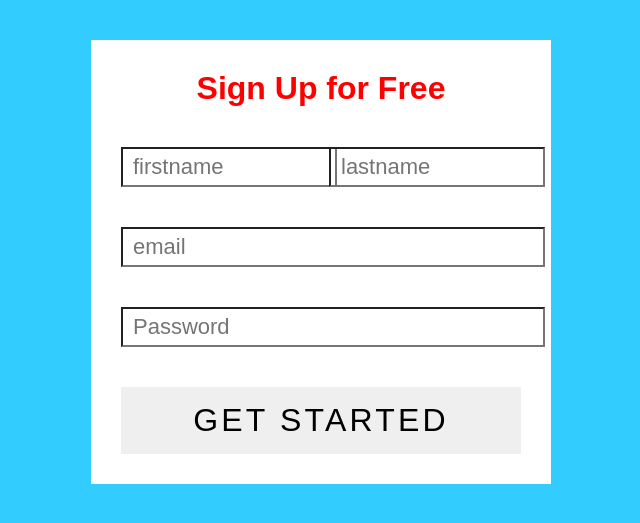
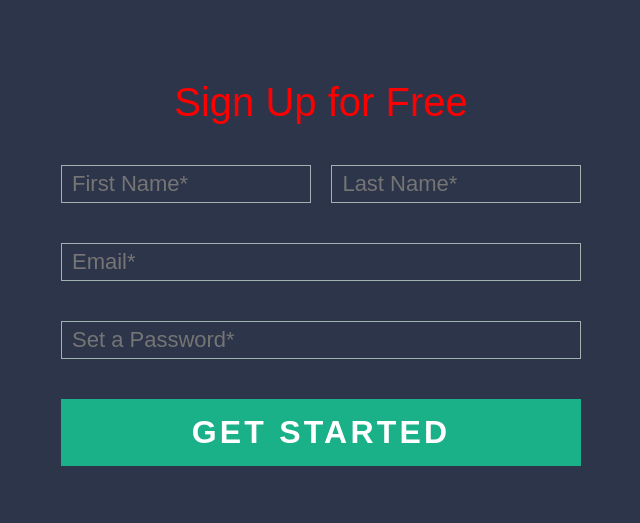
Before and after one commit to ngoclt58/CanMua, a PHP site: page /dangki.html in a window 1280 px wide. Shown: the top 523 px of the page, without its empty margins (319-959 px from the left). Run offline with PHP 8.4, Linux system fonts and the light colour scheme.

Commit message:
add sign in

```diff
--- a/8-login-form/index.html
+++ b/8-login-form/index.html
@@ -14,8 +14,8 @@
   <section class="container">
     <div class="login">
       <h1>Login to Web App</h1>
-      <form method="post" action="index.html">
-        <p><input type="text" name="login" value="" placeholder="Username or Email"></p>
+      <form method="post" action="login.php">
+        <p><input type="text" name="email" value="" placeholder="Username or Email"></p>
         <p><input type="password" name="password" value="" placeholder="Password"></p>
         <p class="remember_me">
           <label>
--- a/CANMUA.html
+++ b/CANMUA.html
@@ -59,8 +59,9 @@ function fadeSlide()
 </head>
 <body>
 	<form>
-	<div style="text-align:center"><a href="dangki/dangki.html"> <input type="button" value="đăng kí" /> </a>
-	 &nbsp;<a href="8-login-form/index.html"><input type="button" value="đăng nhập" /> </a></div>
+	<div style="text-align:center">
+    <a href="dangki/dangki.html"> <input type="button" value="đăng kí" /> </a>
+	 <a href="8-login-form/index.html"><input type="button" value="đăng nhập" /> </a></div>
 	</form>
 
 <table width="818" border="0" cellpadding="0" cellspacing="0" align="center">
--- /dev/null
+++ b/_notes/dwsync.xml
@@ -0,0 +1,4 @@
+<?xml version="1.0" encoding="utf-8" ?>
+<dwsync>
+<file name="register.php" server="C:/wamp/www/CanMua" local="130675361054506130" remote="130675361050000000" Dst="0" />
+</dwsync>
--- a/dangki/dangki.html
+++ b/dangki/dangki.html
@@ -16,21 +16,20 @@
         <div id="signup">
          <h1 style="color:#F00;">Sign Up for Free</h1>
 
-          <form action="/" method="post">
-
+          <form action="register.php" method="post">
           <div class="top-row">
             <div class="field-wrap">
               <label>
                 <span class="req"></span>
               </label>
-              <input type="text" required autocomplete="off" placeholder="firstname"/>
+              <input type="text" name = "firstname" required autocomplete="off" placeholder="First Name*"/>
             </div>
 
             <div class="field-wrap">
               <label>
                 <span class="req"></span>
               </label>
-              <input type="text"required autocomplete="off" placeholder="lastname" />
+              <input type="text" name="lastname"required autocomplete="off" placeholder="Last Name*" />
             </div>
           </div>
 
@@ -38,14 +37,14 @@
             <label>
               <span class="req"></span>
             </label>
-            <input type="email"required autocomplete="off" placeholder="email"/>
+            <input type="email" name = "email" required autocomplete="off" placeholder="Email*"/>
           </div>
 
           <div class="field-wrap">
             <label>
               <span class="req"></span>
             </label>
-            <input type="password"required autocomplete="off" placeholder="Password"/>
+            <input type="password" name="password" required autocomplete="off" placeholder="Set a Password*"/>
           </div>
 
           <button type="submit" class="button button-block"/>Get Started</button>
@@ -55,29 +54,7 @@
         </div>
 
         <div id="login">
-          <h1>Welcome Back!</h1>
 
-          <form action="/" method="post">
-
-            <div class="field-wrap">
-            <label>
-              Email Address<span class="req">*</span>
-            </label>
-            <input type="email"required autocomplete="off"/>
-          </div>
-
-          <div class="field-wrap">
-            <label>
-              Password<span class="req">*</span>
-            </label>
-            <input type="password"required autocomplete="off"/>
-          </div>
-
-          <p class="forgot"><a href="#">Forgot Password?</a></p>
-
-          <button class="button button-block"/>Log In</button>
-
-          </form>
 
         </div>
 
--- a/dangki/style.css
+++ b/dangki/style.css
@@ -1,18 +1,3 @@
-$body-bg: #c1bdba;
-$form-bg: #13232f;
-$white: #ffffff;
-
-$main: #1ab188;
-$main-light: lighten($main,5%);
-$main-dark: darken($main,5%);
-
-$gray-light: #a0b3b0;
-$gray: #ddd;
-
-$thin: 300;
-$normal: 400;
-$bold: 600;
-$br: 4px;
 
 *, *:before, *:after {
   box-sizing: border-box;
@@ -23,99 +8,25 @@ html {
 }
 
 body {
-  background-color:#3CF;
+  background:#2D354A;
   font-family: 'Titillium Web', sans-serif;
 }
 
-a {
-  text-decoration:none;
-  color:$main;
-  transition:.5s ease;
-  &:hover {
-    color:$main-dark;
-  }
+.form {
+  background:rgba( #13232f,.9);
+  padding: 40px;
+  max-width:600px;
+  margin:40px auto;
+  border-radius:4px;
+  box-shadow:0 4px 10px 4px rgba(#13232f,.3);
 }
 
-.form {
-  background-color:#FFF;
-  background:rgba($form-bg,.9);
-  padding: 30px;
-  max-width:400px;
-  margin:40px auto;
-  border-radius:$br;
-  box-shadow:0 4px 10px 4px rgba($form-bg,.3);
-}
-
-.tab-group {
-  list-style:none;
-  padding:0;
-  margin:0 0 20px 0;
-  &:after {
-    content: "";
-    display: table;
-    clear: both;
-  }
-  li a {
-    display:block;
-    text-decoration:none;
-    padding:15px;
-    background:rgba($gray-light,.25);
-    color:$gray-light;
-    font-size:20px;
-    float:left;
-    width:50%;
-    text-align:center;
-    cursor:pointer;
-    transition:.5s ease;
-    &:hover {
-      background:$main-dark;
-      color:$white;
-    }
-  }
-  .active a {
-    background:$main;
-    color:$white;
-  }
-}
-
-.tab-content > div:last-child {
-  display:none;
-}
-
-
 h1 {
+  font-size:40px;
   text-align:center;
-  color:$white;
-  font-weight:$thin;
+  color:#FF3;
+  font-weight:300;
   margin:0 0 40px;
-}
-
-label {
-  position:absolute;
-  transform:translateY(6px);
-  left:13px;
-  color:rgba($white,.5);
-  transition:all 0.25s ease;
-  -webkit-backface-visibility: hidden;
-  pointer-events: none;
-  font-size:22px;
-  .req {
-  	margin:2px;
-  	color:$main;
-  }
-}
-
-label.active {
-  transform:translateY(50px);
-  left:2px;
-  font-size:14px;
-  .req {
-    opacity:0;
-  }
-}
-
-label.highlight {
-	color:$white;
 }
 
 input, textarea {
@@ -126,18 +37,14 @@ input, textarea {
   padding:5px 10px;
   background:none;
   background-image:none;
-  border:1px solid $gray-light;
-  color:$white;
-  border-radius:0;
-  transition:border-color .25s ease, box-shadow .25s ease;
-  &:focus {
-		outline:0;
-		border-color:$main;
-  }
+  border:1px solid #a0b3b0;
+  color:#ffffff;
+  border-radius:;
 }
 
 textarea {
-  border:2px solid $gray-light;
+  border:2px solid #3F3;
+  border-radius: 4px;
   resize: vertical;
 }
 
@@ -169,15 +76,15 @@ textarea {
   border-radius:0;
   padding:15px 0;
   font-size:2rem;
-  font-weight:$bold;
+  font-weight:600;
   text-transform:uppercase;
   letter-spacing:.1em;
-  background:$main;
-  color:$white;
+  background:#1ab188;
+  color:#ffffff;
   transition:all.5s ease;
   -webkit-appearance: none;
   &:hover, &:focus {
-    background:$main-dark;
+    background:darken($main,5%);
   }
 }
 
@@ -189,4 +96,4 @@ textarea {
 .forgot {
   margin-top:-20px;
   text-align:right;
-}/* CSS Document */
+}
```
Also changed, not shown: 8-login-form/login.php (added, +41 -0 lines), dangki/register.php (added, +29 -0 lines).
